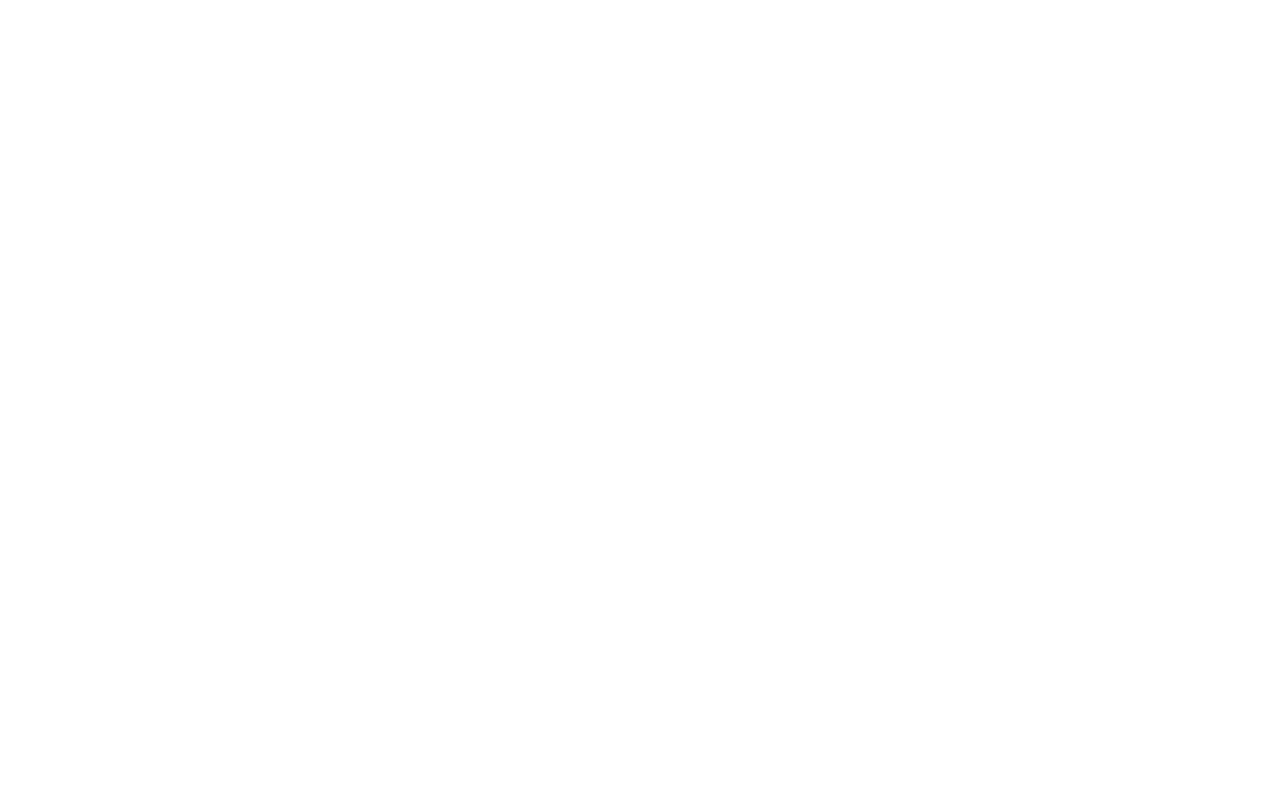
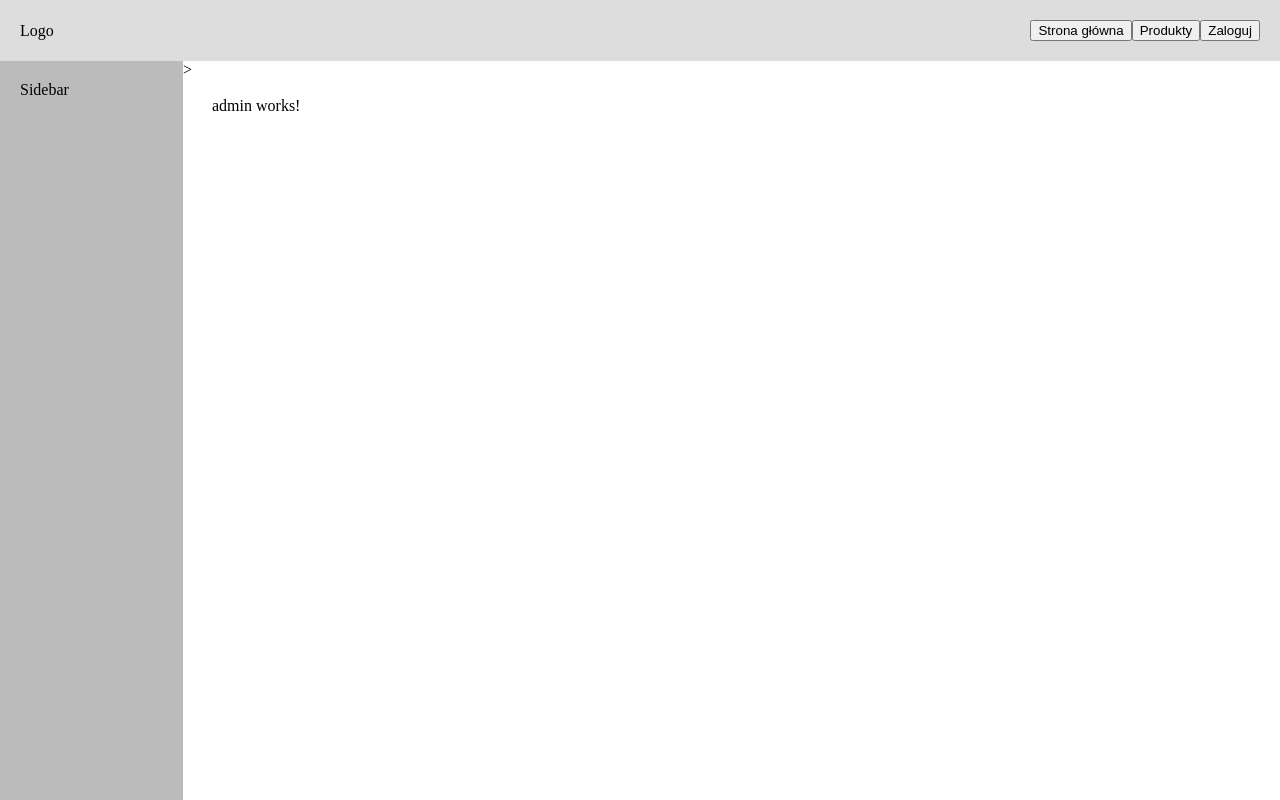
Before and after one commit to RafaelZielinski/InternetShopFrontend, an Angular app: page /admin in a window 1280 px wide. Before the commit this address led to /. Built offline with nearby package versions, Linux system fonts and the light colour scheme.

Commit message:
Admin Layout

```diff
--- a/src/app/layouts/fullpage/fullpage.component.html
+++ b/src/app/layouts/fullpage/fullpage.component.html
@@ -1,3 +1,4 @@
+
 <app-header flexLayout="column"></app-header>
 <div flexLayout="column">
 
--- /dev/null
+++ b/src/app/layouts/fullpageadmin/fullpageadmin.component.html
@@ -0,0 +1,20 @@
+<header flexLayout="column" fxLayoutAlign="start center">
+    <div fxFlex>
+        Logo
+    </div>
+<div>
+        <button routerLink="">Strona główna</button>
+        <button routerLink="">Produkty</button>
+        <button routerLink="">Zaloguj</button>
+    </div>
+</header>
+<div flexLayout="row" fxFlex>
+    <div fxFlex="15">
+       <div fxFlex class="sidebar">
+        Sidebar
+       </div>>
+    </div>
+    <div fxFlex="85" class="content">
+        <router-outlet></router-outlet>
+    </div>
+</div>
--- /dev/null
+++ b/src/app/layouts/fullpageadmin/fullpageadmin.component.scss
@@ -0,0 +1,17 @@
+:host{
+    display: flex;
+    flex-direction: column;
+    height: 100%;
+}
+.content{
+    padding: 20px;
+}
+header{
+    background: #ddd;
+    padding: 20px;
+}
+
+.sidebar{
+    background: #bbb;
+    padding: 20px;
+}
--- /dev/null
+++ b/src/app/layouts/fullpageadmin/fullpageadmin.component.ts
@@ -0,0 +1,15 @@
+import { Component, OnInit } from '@angular/core';
+
+@Component({
+  selector: 'app-fullpageadmin',
+  templateUrl: './fullpageadmin.component.html',
+  styleUrls: ['./fullpageadmin.component.scss']
+})
+export class FullpageAdminComponent implements OnInit {
+
+  constructor() { }
+
+  ngOnInit(): void {
+  }
+
+}
--- /dev/null
+++ b/src/app/modules/admin/admin.component.html
@@ -0,0 +1 @@
+<p>admin works!</p>
--- /dev/null
+++ b/src/app/modules/admin/admin.component.ts
@@ -0,0 +1,15 @@
+import { Component, OnInit } from '@angular/core';
+
+@Component({
+  selector: 'app-admin',
+  templateUrl: './admin.component.html',
+  styleUrls: ['./admin.component.scss']
+})
+export class AdminComponent implements OnInit {
+
+  constructor() { }
+
+  ngOnInit(): void {
+  }
+
+}
```
Also changed, not shown: src/app/app-routing.module.ts (+8 -0 lines), src/app/app.module.ts (+6 -4 lines), src/app/layouts/fullpageadmin/fullpageadmin.module.ts (added, +21 -0 lines), src/app/modules/admin/admin.component.scss (added), 2 other files (tests, documents, lock files or other folders).
